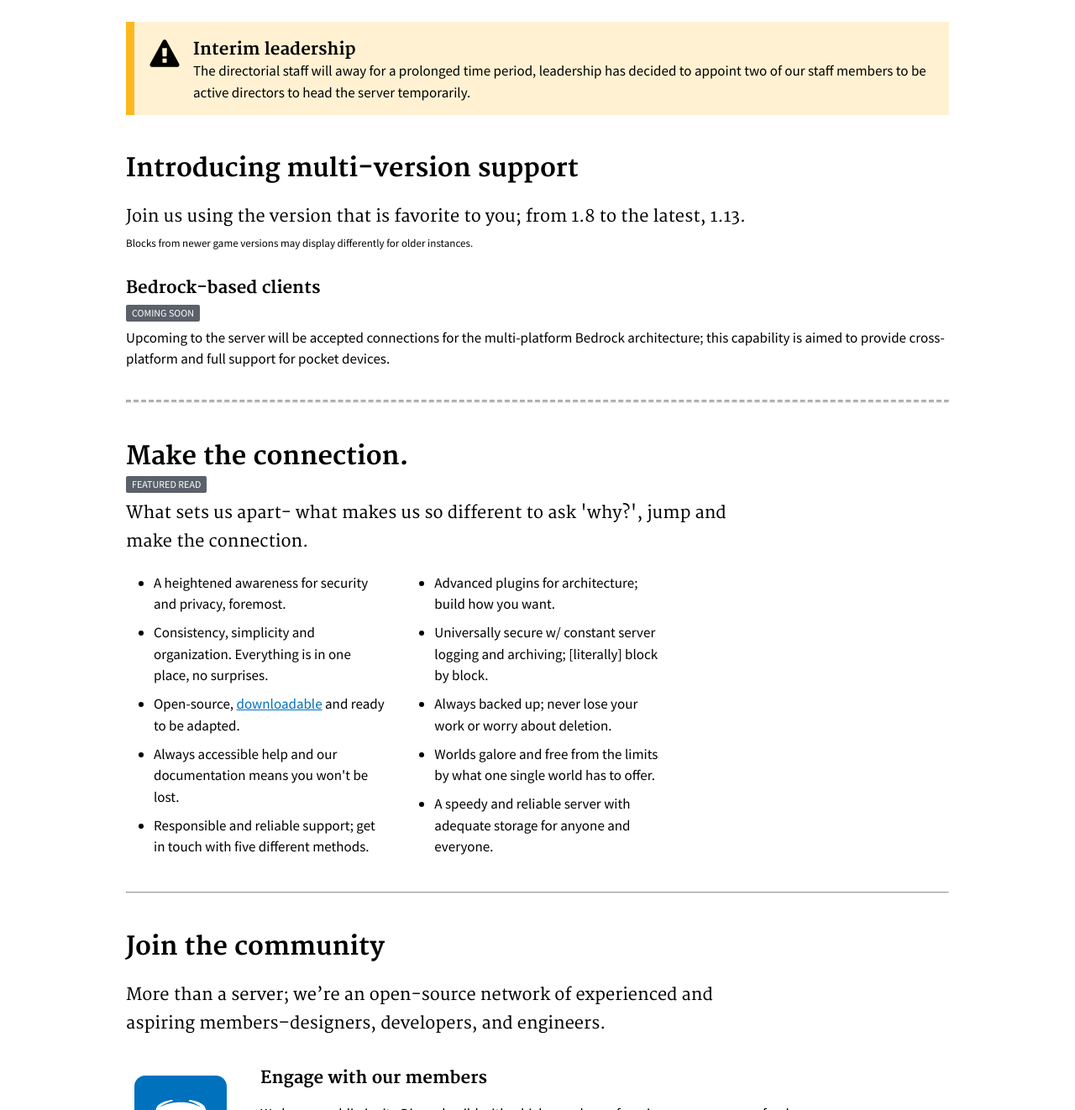
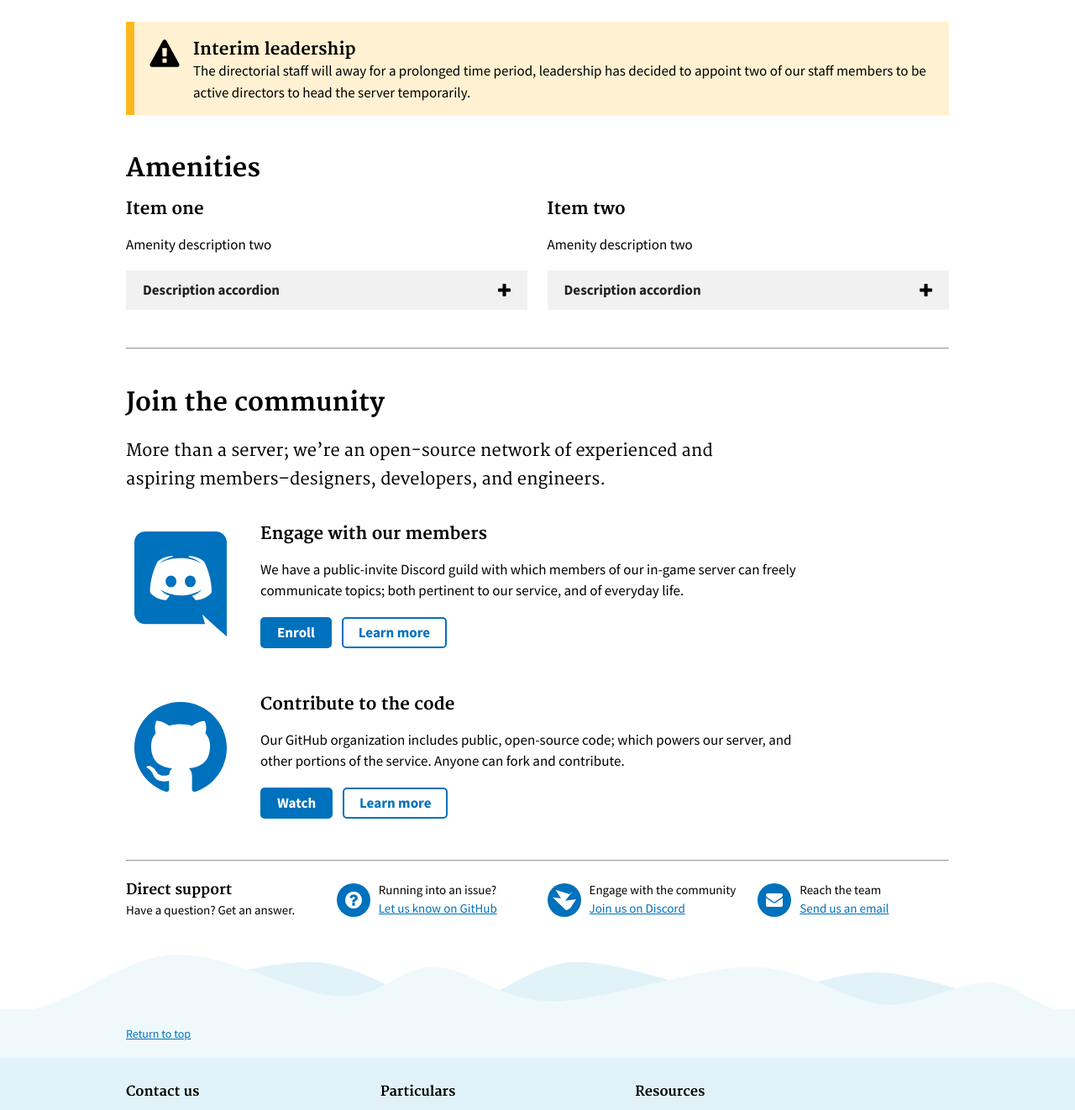
Before and after one commit to serrif/website, a Jekyll site: the page built from main/home.md, in a window 1280 px wide and 1400 px high, scrolled down 300 px, cut to the strip 78-1400 px from the top of the window. Shown: the whole strip at 84% size. Built offline with Jekyll 4.4.1, drawn with Linux system fonts in a browser that asks for light colours.

Commit message:
Updating

```diff
--- a/main/home.md
+++ b/main/home.md
@@ -22,48 +22,40 @@ hero:
     </div>
 </div>
 
-## Introducing multi-version support
-
-Join us using the version that is favorite to you; from 1.8 to the latest, 1.13.
-{: .usa-font-lead }
-
-<h6 style="margin-top:-1.5rem; margin-bottom: 0; text-transform: none;">Blocks from newer game versions may display differently for older instances.</h6>
-
-### Bedrock-based clients
-<span class="usa-label" style="font-size: 12px; position: absolute; margin-top: -1rem;">Coming soon</span>
-
-<p style="margin-top: 2em;">Upcoming to the server will be accepted connections for the multi-platform Bedrock architecture; this capability is aimed to provide cross-platform and full support for pocket devices.</p>
-
-<hr style="margin-top: 3.5rem; border-top: 3px dashed #aeb0b5; background: #fff; color: #fff">
-
-## Make the connection.
-<span class="usa-label" style="font-size: 12px; position: absolute; margin-top: -1.4rem;">Featured read</span>
-
-<p class="usa-font-lead" style="margin-top: 3rem;">What sets us apart- what makes us so different to ask 'why?', jump and make the connection.</p>
-
+## Amenities
 <div class="usa-grid-full">
-  <div class="usa-width-one-third">
-
-    <ul>
-      <li>A heightened awareness for security and privacy, foremost.</li>
-      <li>Consistency, simplicity and organization. Everything is in one place, no surprises.</li>
-      <li>Open-source, <a href="../download/">downloadable</a> and ready to be adapted.</li>
-      <li>Always accessible help and our documentation means you won't be lost.</li>
-      <li>Responsible and reliable support; get in touch with five different methods.</li>
+    <div class="usa-width-one-half">
+    <h3>Item one</h3>
+    <p>Amenity description two</p>
+      <ul class="usa-accordion">
+        <li>
+          <button class="usa-accordion-button"
+            aria-expanded="false"
+            aria-controls="a1">
+            Description accordion
+          </button>
+            <div id="a1" class="usa-accordion-content">
+            Content
+            </div>
+        </li>
+      </ul>
+    </div>
+    <div class="usa-width-one-half">
+    <h3>Item two</h3>
+    <p>Amenity description two</p>
+    <ul class="usa-accordion">
+      <li>
+        <button class="usa-accordion-button"
+          aria-expanded="false"
+          aria-controls="a1">
+          Description accordion
+        </button>
+          <div id="a1" class="usa-accordion-content">
+          Content
+          </div>
+      </li>
     </ul>
-
-  </div>
-  <div class="usa-width-one-third">
-
-    <ul>
-      <li>Advanced plugins for architecture; build how you want.</li>
-      <li>Universally secure w/ constant server logging and archiving; [literally] block by block.</li>
-      <li>Always backed up; never lose your work or worry about deletion.</li>
-      <li>Worlds galore and free from the limits by what one single world has to offer.</li>
-      <li>A speedy and reliable server with adequate storage for anyone and everyone.</li>
-    </ul>
-
-  </div>
+    </div>
 </div>
 
 <hr style="margin-top: 4rem;">
```
Also changed, not shown: main/features.md (+1 -24 lines).
